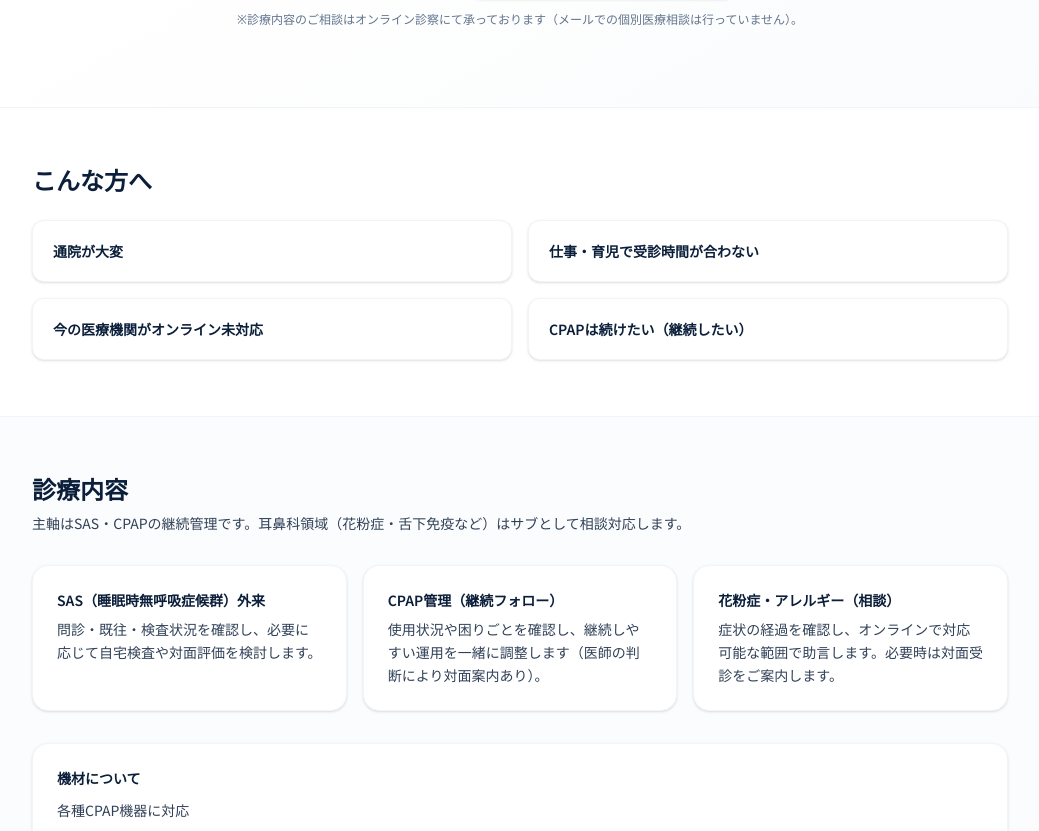
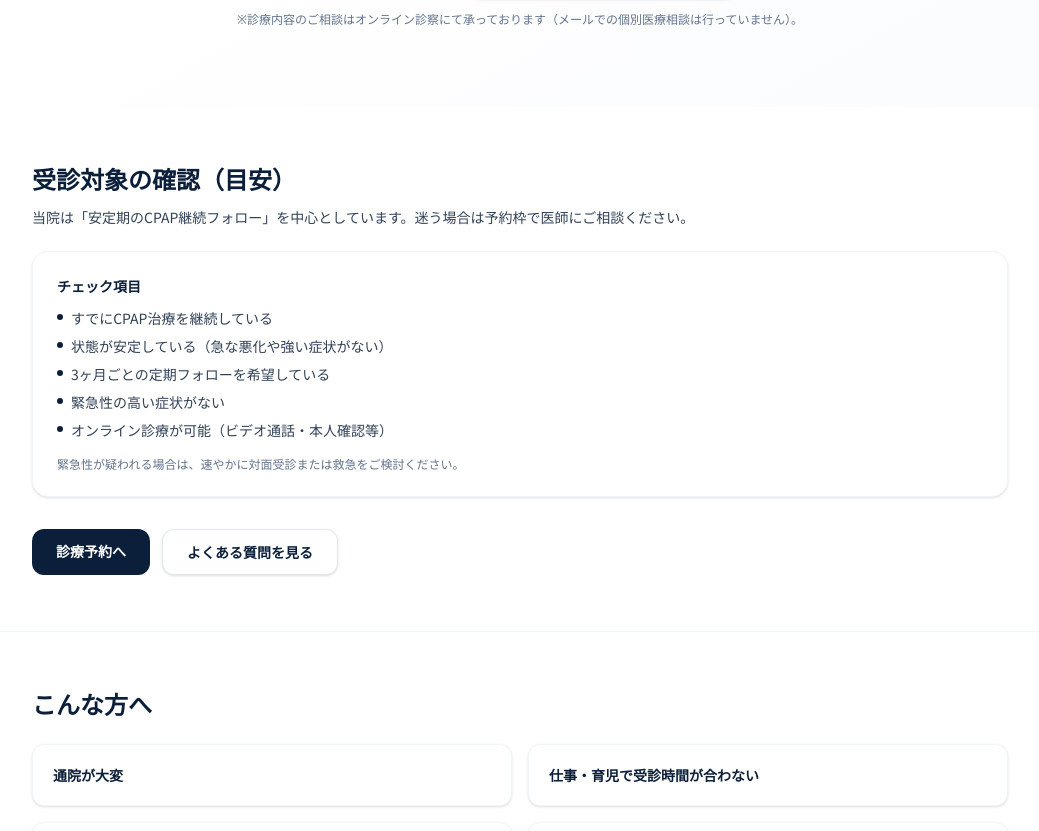
Before and after one commit to mandahan2002/sas-clinic-site, a Next.js app: page / in a window 1280 px wide. Shown: the part 736-1567 px from the top of the page, without its empty margins (120-1159 px from the left). Built offline with nearby package versions, Linux system fonts and the light colour scheme.

Commit message:
Add eligibility section to Home page for SAS CPAP online clinic, including criteria for service access and updated navigation link.

```diff
--- a/app/page.tsx
+++ b/app/page.tsx
@@ -105,7 +105,7 @@ export default function Home() {
 
             <div className="mt-8 flex flex-col gap-3 sm:flex-row sm:items-center">
               <a
-                href="#reserve"
+                href="#eligibility"
                 className="inline-block rounded-xl bg-[#0B1F3A] px-6 py-3 text-sm font-semibold text-white hover:bg-[#0a2847] transition-colors"
               >
                 CPAP継続フォロー・転院相談（診療予約）
@@ -121,6 +121,56 @@ export default function Home() {
               ※診療内容のご相談はオンライン診察にて承っております（メールでの個別医療相談は行っていません）。
             </p>
           </div>
+        </div>
+      </section>
+
+      {/* Eligibility */}
+      <section id="eligibility" className="mx-auto max-w-5xl px-6 py-14">
+        <h2 className="text-2xl font-bold text-[#0B1F3A]">受診対象の確認（目安）</h2>
+        <p className="mt-3 text-sm text-slate-700">
+          当院は「安定期のCPAP継続フォロー」を中心としています。迷う場合は予約枠で医師にご相談ください。
+        </p>
+        <div className="mt-6 rounded-2xl border border-slate-100 bg-white p-6 shadow-sm">
+          <div className="text-sm font-semibold text-[#0B1F3A]">チェック項目</div>
+          <ul className="mt-3 space-y-2 text-sm text-slate-700">
+            <li className="flex gap-2">
+              <span className="mt-1.5 inline-block h-1.5 w-1.5 shrink-0 rounded-full bg-[#0B1F3A]" />
+              <span>すでにCPAP治療を継続している</span>
+            </li>
+            <li className="flex gap-2">
+              <span className="mt-1.5 inline-block h-1.5 w-1.5 shrink-0 rounded-full bg-[#0B1F3A]" />
+              <span>状態が安定している（急な悪化や強い症状がない）</span>
+            </li>
+            <li className="flex gap-2">
+              <span className="mt-1.5 inline-block h-1.5 w-1.5 shrink-0 rounded-full bg-[#0B1F3A]" />
+              <span>3ヶ月ごとの定期フォローを希望している</span>
+            </li>
+            <li className="flex gap-2">
+              <span className="mt-1.5 inline-block h-1.5 w-1.5 shrink-0 rounded-full bg-[#0B1F3A]" />
+              <span>緊急性の高い症状がない</span>
+            </li>
+            <li className="flex gap-2">
+              <span className="mt-1.5 inline-block h-1.5 w-1.5 shrink-0 rounded-full bg-[#0B1F3A]" />
+              <span>オンライン診療が可能（ビデオ通話・本人確認等）</span>
+            </li>
+          </ul>
+          <p className="mt-4 text-xs text-slate-500">
+            緊急性が疑われる場合は、速やかに対面受診または救急をご検討ください。
+          </p>
+        </div>
+        <div className="mt-8 flex flex-col gap-3 sm:flex-row">
+          <a
+            href="#reserve"
+            className="rounded-xl bg-[#0B1F3A] px-6 py-3 text-center text-sm font-semibold text-white hover:bg-[#0a2847] transition-colors"
+          >
+            診療予約へ
+          </a>
+          <a
+            href="#faq"
+            className="rounded-xl border border-slate-200 bg-white px-6 py-3 text-center text-sm font-semibold text-[#0B1F3A] shadow-sm hover:bg-slate-50 transition-colors"
+          >
+            よくある質問を見る
+          </a>
         </div>
       </section>
 
```
